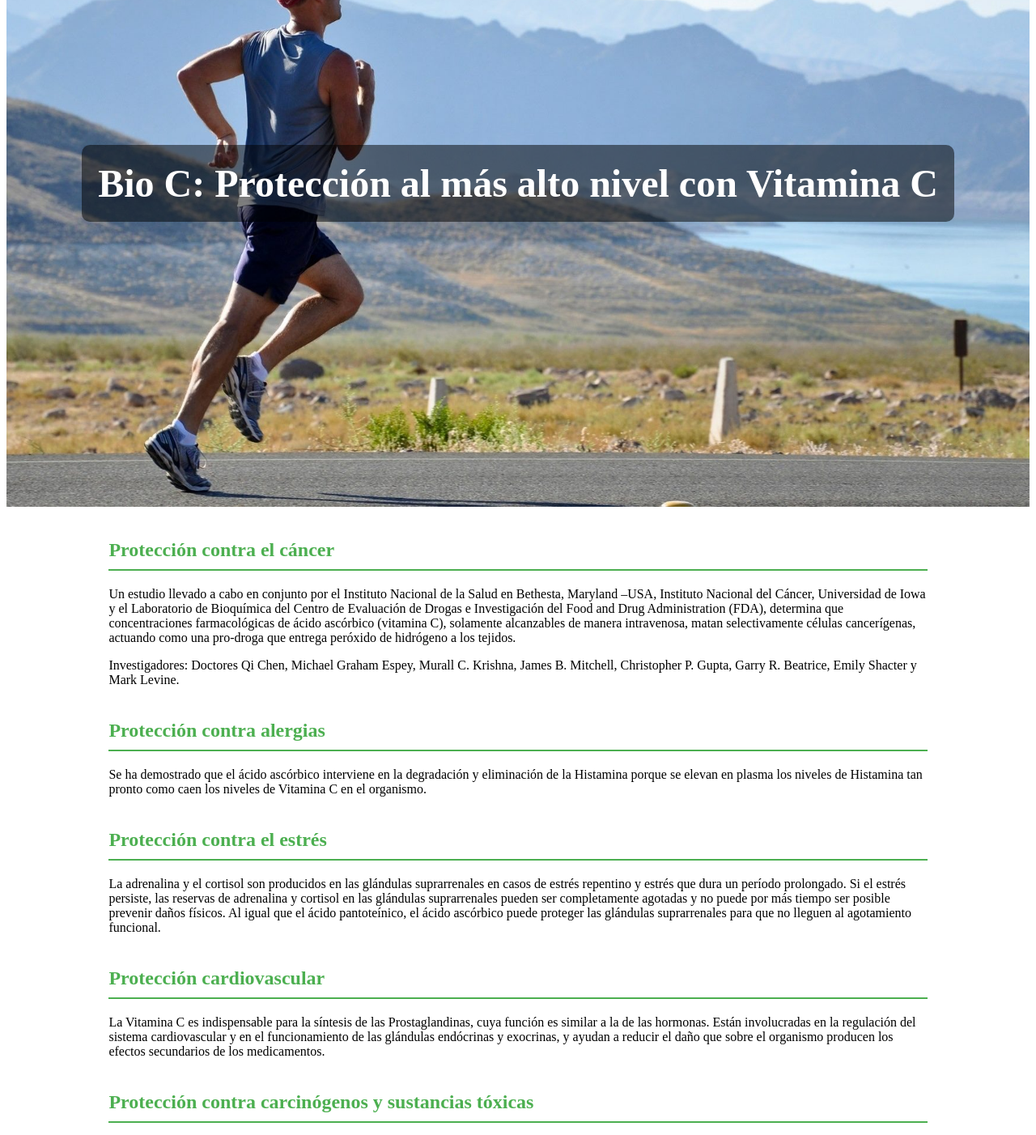
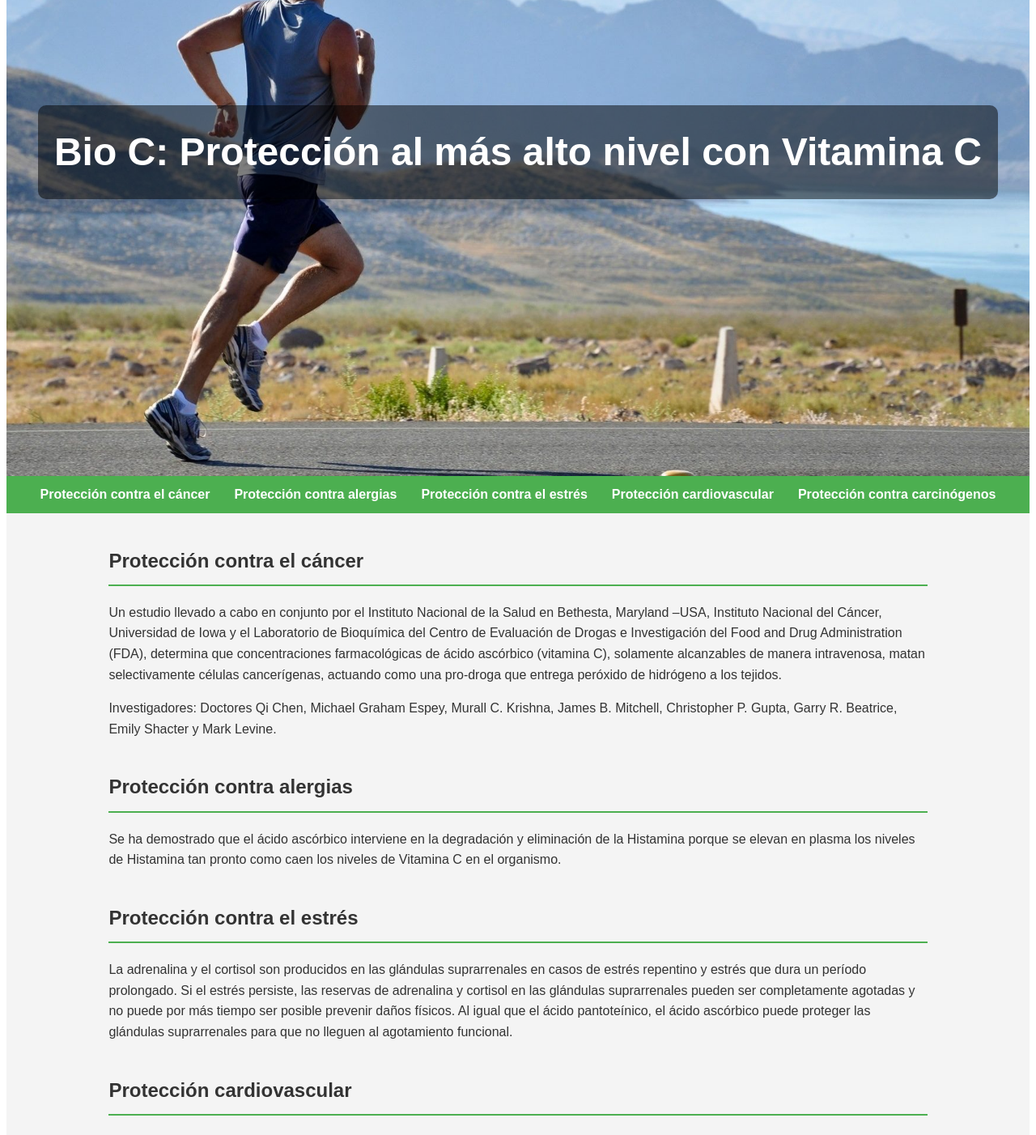
Before and after one commit to JeanAOC/Fusion-Flex, an Angular app: page /vitamina-c in a window 1280 px wide. Shown: the part 220-1622 px from the top of the page at 81% size. Built offline with nearby package versions, Linux system fonts and the light colour scheme.

Commit message:
antes de mejora

```diff
--- a/src/app/vitamina-c/vitamina-c.component.css
+++ b/src/app/vitamina-c/vitamina-c.component.css
@@ -45,6 +45,7 @@
 .container {
     width: 80%;
     margin: auto;
+    overflow: hidden;
     padding: 20px 0;
 }
 
@@ -53,7 +54,6 @@
 }
 
 h2 {
-    color: #4CAF50;
     border-bottom: 2px solid #4CAF50;
     padding-bottom: 10px;
 }
--- a/src/app/vitamina-c/vitamina-c.component.html
+++ b/src/app/vitamina-c/vitamina-c.component.html
@@ -1,3 +1,15 @@
+<!DOCTYPE html>
+<html lang="en">
+<head>
+    <meta charset="UTF-8">
+    <meta name="viewport" content="width=device-width, initial-scale=1.0">
+    <title>Document</title>
+</head>
+<body>
+    <header>
+        <h1>Bio C: Protección al más alto nivel con Vitamina C</h1>
+    </header>
+
         <nav>
             <a href="#proteccion-cancer">Protección contra el cáncer</a>
             <a href="#proteccion-alergias">Protección contra alergias</a>
@@ -5,11 +17,7 @@
             <a href="#proteccion-cardiovascular">Protección cardiovascular</a>
             <a href="#proteccion-toxicos">Protección contra carcinógenos</a>
         </nav>
-<header>
-    <h1>Bio C: Protección al más alto nivel con Vitamina C</h1>
-</header>
     <div class="container">
-
         <section id="proteccion-cancer">
             <h2>Protección contra el cáncer</h2>
             <p>
@@ -78,3 +86,5 @@
     <footer>
         <p>&copy; 2023 Bio C. Todos los derechos reservados.</p>
     </footer>
+</body>
+</html>
```
Lines whose indentation alone changed are shown as unchanged.
